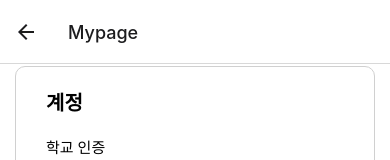
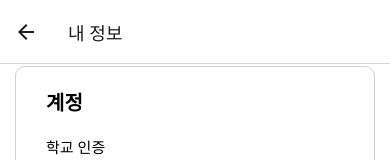
Before and after one commit to qqq1212341/EveryTimeClone, a React Native app: screen /Stack in a window 390 px wide. Shown: the top 160 px of the page. Built offline with nearby package versions, Linux system fonts and the light colour scheme.

Commit message:
네비게이터 모달 설정

```diff
--- a/navigators/Root.tsx
+++ b/navigators/Root.tsx
@@ -7,9 +7,7 @@ const Nav = createNativeStackNavigator<RootNavigatorParamList>();
 
 function Root() {
   return (
-    <Nav.Navigator
-      screenOptions={{ presentation: "modal", headerShown: false }}
-    >
+    <Nav.Navigator screenOptions={{ headerShown: false }}>
       <Nav.Screen name="Tabs" component={Tabs} />
       <Nav.Screen name="Stack" component={Stack} />
     </Nav.Navigator>
--- a/navigators/Stack.tsx
+++ b/navigators/Stack.tsx
@@ -6,7 +6,7 @@ const Nav = createNativeStackNavigator<StackNavigatorParamList>();
 
 function Stack() {
   return (
-    <Nav.Navigator>
+    <Nav.Navigator screenOptions={{ headerTitle: "내 정보" }}>
       <Nav.Screen component={Mypage} name="Mypage" />
     </Nav.Navigator>
   );
```
